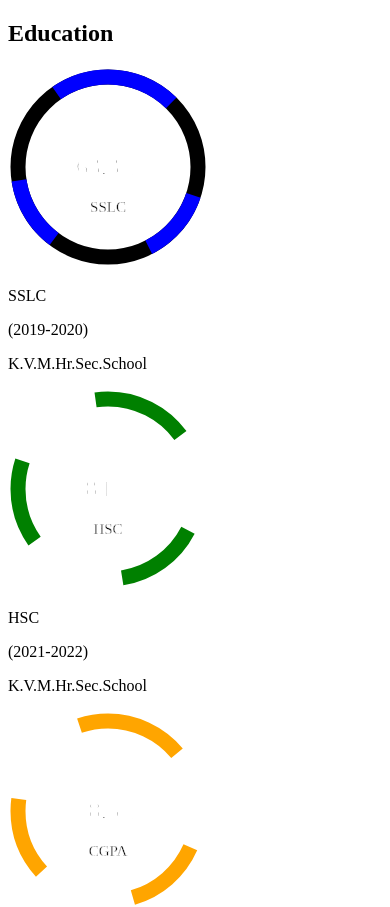
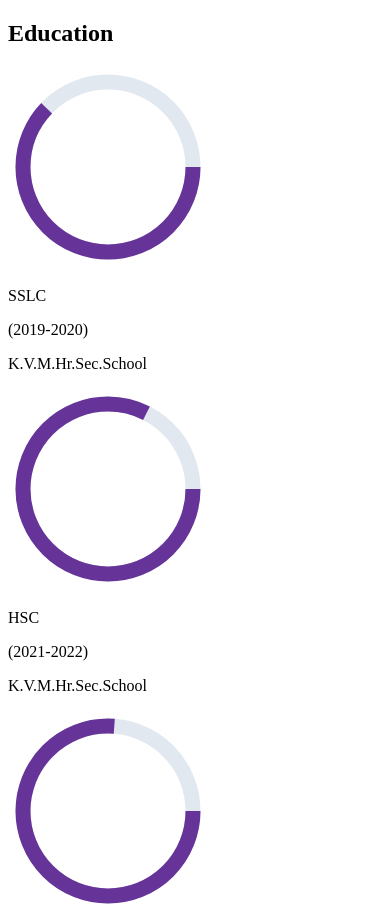
Before and after one commit to pradeep-145/My-portfolio, a Next.js app: page /Education in a window 390 px wide. Shown: the top 907 px of the page. Built offline with nearby package versions, Linux system fonts and the light colour scheme.

Commit message:
chore: Update Contact component email URL, enhance hamburger icon, and adjust Projects layout

```diff
--- a/pages/Contact.jsx
+++ b/pages/Contact.jsx
@@ -12,7 +12,7 @@ const Contact = () => {
   const recipientEmail = 'spradeepsakthi2004@gmail.com';
   const subject = 'Subject Here';
   const body = 'Body of the email';
-  const gmailComposeUrl = `https://mail.google.com/mail/?view=cm&fs=1&to=${recipientEmail}&su=${encodeURIComponent(subject)}&body=${encodeURIComponent(body)}`;
+  const gmailComposeUrl = `https://mail.google.com/mail/?view=cm&fs=1&to=${recipientEmail}`;
 
   const [email, setEmail] = useState('');
   const [name, setName] = useState('');
--- a/pages/Education.jsx
+++ b/pages/Education.jsx
@@ -1,96 +1,54 @@
+import { useEffect, useState } from "react";
+const RadialProgressBar = ({ percentage }) => {
+  const radius=100
+  const stroke =15;
+  const normalizedRadius = radius - stroke;
+  const circumference = normalizedRadius * 2 * Math.PI;
+  const strokeDashoffset = circumference - (percentage / 102) * circumference;
 
-import { useEffect, useState } from "react";
-
+  return (
+      <svg height={radius * 2} width={radius * 2} className="relative">
+          <circle stroke="#e2e8f0" fill="transparent" strokeWidth={stroke}
+              r={normalizedRadius} cx={radius} cy={radius} />
+          <circle stroke="#663399" fill="transparent"
+              strokeWidth={stroke} strokeDasharray={circumference + " " + circumference}
+              style={{ strokeDashoffset }} r={normalizedRadius}
+              cx={radius} cy={radius} initial={{ strokeDashoffset: circumference }}
+              animate={{ strokeDashoffset }} transition={{ duration: 1 }} />
+          <text x="50%" y="50%" textAnchor="middle" dy=".3em" fontSize={ "22"} fill="#fff">
+              {percentage}%
+          </text>
+      </svg>
+  );
+};
 const Education = () => {
 
-  const [stroke,setStroke]=useState('white')
-  useEffect(()=>{
 
-    const hasDark=document.body.classList.contains('dark');
-    if(hasDark){
-        setStroke('white')
-    }
-    else
-    {
-      setStroke('black')
-    }
-  })
+
   return (
-     <section className=" font-thin py-[12rem] flex flex-col gap-24">
-       <h1 className="text-center text-5xl font-bold font-palanquin dark:text-gray-300  max-sm:text-3xl max-md:text-4xl text-slate-600">
+    <section className="font-thin py-[12rem] flex flex-col gap-24">
+      <h1 className="text-center text-5xl font-bold font-palanquin dark:text-gray-300 max-sm:text-3xl max-md:text-4xl text-slate-600">
         Education
       </h1>
-       <div className="flex dark:text-white text-slate-600 lg:flex-row lg:mt-10 justify-center gap-36 flex-col items-center ">
+      <div className="flex dark:text-white text-slate-600 lg:flex-row lg:mt-10 justify-center gap-36 flex-col items-center">
         <div className="relative flex items-center transition-all duration-300 group">
-  <svg
-    width="200"
-    height="200"
-    viewBox="0 0 200 200"
-    xmlns="http://www.w3.org/2000/svg"
-    className=" group-hover:scale-[0.65] group-hover:-translate-x-20 dark:text-white text-black transition-transform duration-300"
-  >
-    <circle cx="100" cy="100" r="90" stroke={stroke} strokeWidth="15" fill="none" />
-    <circle
-      cx="100"
-      cy="100"
-      r="90"
-      stroke="blue"
-      strokeWidth="15"
-      strokeDasharray="70 100"
-      fill="none"
-      transform="rotate(-90 100 100)"
-    />
-    <text
-      x="50%"
-      y="50%"
-      textAnchor="middle"
-      stroke="white"
-      strokeWidth="2px"
-      dy=".3em"
-      fontSize="25px"
-    >
-      63.3%
-    </text>
-    <text
-      x="50%"
-      y="70%"
-      textAnchor="middle"
-      stroke="white"
-      strokeWidth="0.5px"
-      dy=".3em"
-      fontSize="15px"
-    >
-      SSLC
-    </text>
-  </svg>
+          <span className="group-hover:scale-[0.65] group-hover:-translate-x-[73px] transition-transform duration-300" >
 
-  <span
-    className="absolute opacity-0 scale-[0.2] border-slate-600 border-t-2 flex flex-col  border-b-2 border-r-2  py-3 px-11 pl-16 rounded-r-lg -translate-x-2 text-white    whitespace-nowrap ease-in-out duration-300 group-hover:opacity-100 group-hover:scale-100 group-hover:translate-x-[48px]"
-  >
+          <RadialProgressBar percentage={63.3}  />
+          </span>
+          <span className="absolute opacity-0 scale-[0.2] border-slate-600 border-t-2 flex flex-col border-b-2 border-r-2 py-3 px-11 pl-16 rounded-r-lg -translate-x-2 text-white whitespace-nowrap ease-in-out duration-300 group-hover:opacity-100 group-hover:scale-100 group-hover:translate-x-[48px]">
             <p className="text-lg font-semibold text-black dark:text-white">SSLC</p>
             <p className="text-slate-400 mt-3 text-sm">(2019-2020)</p>
             <p className="text-slate-400 mt-1">K.V.M.Hr.Sec.School</p>
           </span>
         </div>
 
+        <div className="relative flex items-center transition-all duration-300 group">
+        <span className="group-hover:scale-[0.65] group-hover:-translate-x-[73px] transition-transform duration-300" >
 
-
-       <div className="relative flex items-center transition-all duration-300 group">
-           <svg width="200" height="200" viewBox="0 0 200 200" xmlns="http://www.w3.org/2000/svg" className=" group-hover:scale-[0.65] group-hover:-translate-x-20 transition-transform duration-300">
-             <circle cx="100" cy="100" r="90" stroke="white" strokeWidth="15" fill="none" />
-             <circle cx="100" cy="100" r="90" stroke="green" strokeWidth="15" strokeDasharray="84 100" fill="none" transform="rotate(-90 100 100)" />
-             <text x="50%" y="50%" textAnchor="middle" stroke="white" strokeWidth="2px" dy=".3em" fontSize="25px">
-               84%
-             </text>
-             <text x="50%" y="70%" textAnchor="middle" stroke="white" strokeWidth="0.5px" dy=".3em" fontSize="15px">
-               HSC
-             </text>
-           </svg>
-
-
-           <span
-    className="absolute opacity-0 scale-[0.2] pl-16 border-slate-600 border-t-2 flex flex-col  border-b-2 border-r-2  py-3 px-11 rounded-r-lg -translate-x-2 text-white    whitespace-nowrap ease-in-out duration-300 group-hover:opacity-100 group-hover:scale-100 group-hover:translate-x-[48px]"
-  >
+        <RadialProgressBar percentage={84} />
+        </span>
+          <span className="absolute opacity-0 scale-[0.2] pl-16 border-slate-600 border-t-2 flex flex-col border-b-2 border-r-2 py-3 px-11 rounded-r-lg -translate-x-2 text-white whitespace-nowrap ease-in-out duration-300 group-hover:opacity-100 group-hover:scale-100 group-hover:translate-x-[48px]">
             <p className="text-lg font-semibold text-black dark:text-white">HSC</p>
             <p className="text-slate-400 mt-3 text-sm">(2021-2022)</p>
             <p className="text-slate-400 mt-1">K.V.M.Hr.Sec.School</p>
@@ -98,20 +56,10 @@ const Education = () => {
         </div>
 
         <div className="relative flex items-center transition-all duration-300 group">
-           <svg width="200" height="200" viewBox="0 0 200 200" xmlns="http://www.w3.org/2000/svg" className=" group-hover:scale-[0.65] group-hover:-translate-x-20 transition-transform duration-300">
-             <circle cx="100" cy="100" r="90" stroke="white" strokeWidth="15" fill="none" />
-             <circle cx="100" cy="100" r="90" stroke="orange" strokeWidth="15" strokeDasharray="78.5 100" fill="none" transform="rotate(-90 100 100)" />
-             <text x="50%" y="50%" textAnchor="middle" stroke="white" strokeWidth="2px" dy=".3em" fontSize="25px">
-             78.5%
-             </text>
-             <text x="50%" y="70%" textAnchor="middle" stroke="white" strokeWidth="0.5px" dy=".3em" fontSize="15px">
-               CGPA
-             </text>
-           </svg>
+        <span className="group-hover:scale-[0.65] group-hover:-translate-x-[73px] transition-transform duration-300" >
 
-           <span
-    className="absolute opacity-0 scale-[0.2] pl-16 border-slate-600 border-t-2 flex flex-col  border-b-2 border-r-2  py-3 px-11 rounded-r-lg -translate-x-2 text-white    whitespace-nowrap ease-in-out duration-300 group-hover:opacity-100 group-hover:scale-100 group-hover:translate-x-[48px]"
-  >
+        <RadialProgressBar percentage={77.6} />
+</span>          <span className="absolute opacity-0 scale-[0.2] pl-16 border-slate-600 border-t-2 flex flex-col border-b-2 border-r-2 py-3 px-11 rounded-r-lg -translate-x-2 text-white whitespace-nowrap ease-in-out duration-300 group-hover:opacity-100 group-hover:scale-100 group-hover:translate-x-[48px]">
             <p className="text-lg font-semibold text-black dark:text-white">BE-CSE</p>
             <p className="text-slate-400 mt-3 text-sm">(2022-TILL DATE)</p>
             <p className="text-slate-400 mt-1">KONGU ENGINEERING COLLEGE</p>
--- a/pages/Projects.jsx
+++ b/pages/Projects.jsx
@@ -6,7 +6,7 @@ const Projects = () => {
   return (
      <section className="py-[12rem] flex flex-col gap-24" >
     <h1 className="text-center text-5xl font-bold font-palanquin mt-6 dark:text-gray-300  max-sm:text-3xl max-md:text-4xl text-slate-600">Projects</h1>
-    <div className="mx-32 max-lg:mx-10"   >
+    <div className="mx-96 max-lg:mx-10"   >
       {project.map(item=>{
         return(
           <div className="border-2 border-slate-700 dark:text-white bg-transparent flex mb-7 max-lg:flex-col  max-lg:p-2 text-black rounded-3xl" key={item.id} >
@@ -15,10 +15,10 @@ const Projects = () => {
 
             <p className="text-lg font-bold font-satoshi ">{item.title}</p>
             <p className="text-justify">{item.description}</p>
-            <div className="">
+            <div className="flex flex-row gap-2 flex-wrap">
               {item.stack.map((stack,index)=>{
                 return(
-                  <span key={index} className="text-sm mr-2 text-violet-500 bg-slate-800 rounded-lg p-2">{stack}</span>
+                  <span key={index} className="text-sm mr-2  text-violet-500 bg-slate-800 rounded-lg p-2">{stack}</span>
                 )
               }
               )}
```
Also changed, not shown: pages/Nav.jsx (+39 -24 lines), pages/Skills.jsx (+14 -14 lines), public/icons/hamburger.svg. Lines whose indentation alone changed are shown as unchanged.
